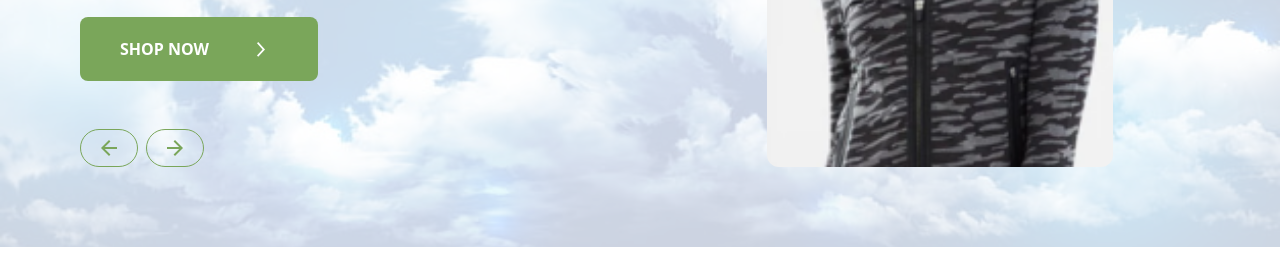
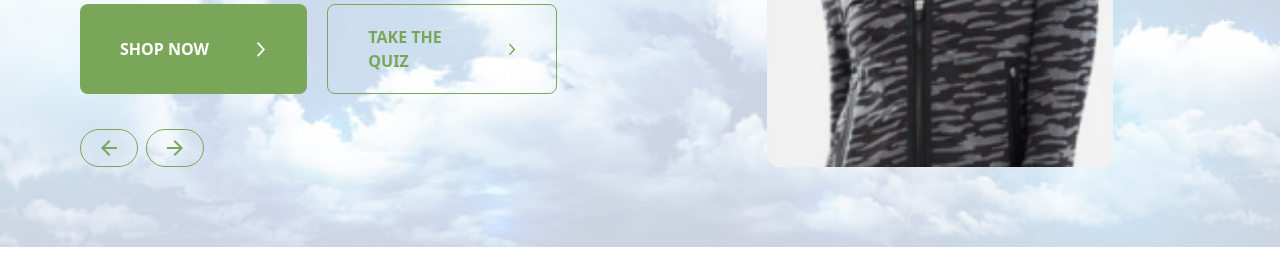
Before and after one commit to PolCarva/E-commerce-Dango, a plain HTML site: page index.html in a window 1280 px wide. Shown: the part 521-800 px from the top of the page. Drawn offline with nearby package versions, Linux system fonts and the light colour scheme.

Commit message:
Fix button on hero slider 2

```diff
--- a/index.html
+++ b/index.html
@@ -240,7 +240,7 @@
                   >
                   <div class="flex flex-col md:flex-row gap-5 w-11/12">
                     <button
-                        class="flex w-2/3 mx-auto md:mx-0 md:w-1/2 gap-12 transition uppercase font-bold group items-center bg-primary text-white py-5 px-10 text-left rounded-lg"
+                      class="flex w-2/3 mx-auto gap-12 transition uppercase font-bold group items-center bg-primary text-white py-5 flex-1 px-10 text-left rounded-lg"
                     >
                       Shop Now
                       <svg
@@ -257,7 +257,24 @@
                         />
                       </svg>
                     </button>
-
+                    <button
+                      class="flex justify-center md:justify-start uppercase font-bold md:font-regular text-black md:text-[var(--color-primary)] gap-12 group items-center md:border border-primary py-5 flex-1 px-10 text-center md:text-left rounded-lg"
+                    >
+                      Take The Quiz
+                      <svg
+                        class="transition hidden md:block transform group-hover:translate-x-3"
+                        width="8"
+                        height="15"
+                        viewBox="0 0 8 15"
+                        fill="none"
+                        xmlns="http://www.w3.org/2000/svg"
+                      >
+                        <path
+                          d="M0 1.3281L1.22022 0L8 7.42836L1.21337 14.8567L0 13.5286L5.57326 7.42836L0 1.3281Z"
+                          fill="var(--color-primary)"
+                        />
+                      </svg>
+                    </button>
                   </div>
                   </div>
                 </div>
```
Lines whose indentation alone changed are shown as unchanged.
